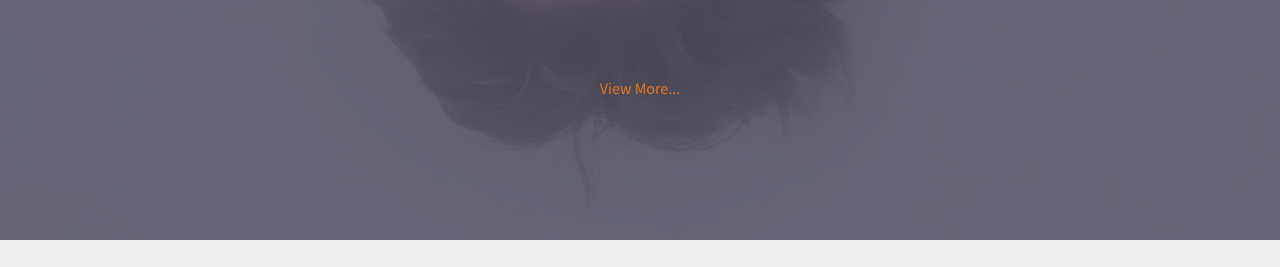
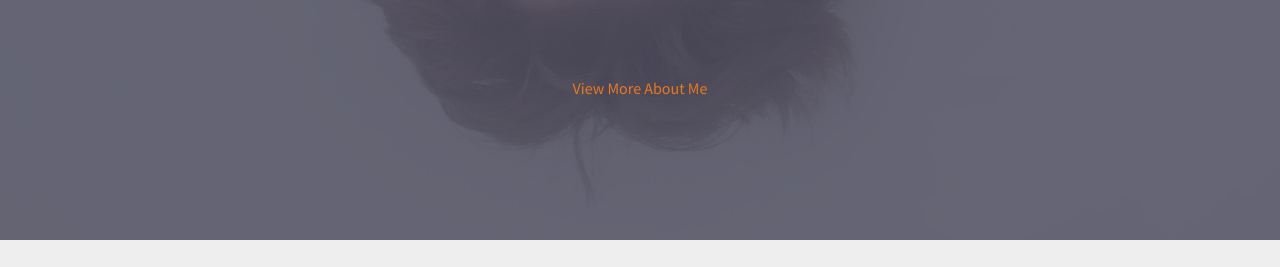
Before and after one commit to Yigurn/yigurn.github.io, a Jekyll site: the page built from index.html, in a window 1280 px wide. Shown: the part 512-779 px from the top of the page. Built offline with Jekyll 4.4.1, drawn with Linux system fonts in a browser that asks for light colours.

Commit message:
Accessability Changes

```diff
--- a/_includes/banner.html
+++ b/_includes/banner.html
@@ -26,7 +26,7 @@
 			</div>
 		</div>
 		<footer>
-			<a href="/about/" class="button">View More...</a>
+			<a href="/about/" class="button">View More About Me</a>
 		</footer>
 	</div>
 </section>
```
